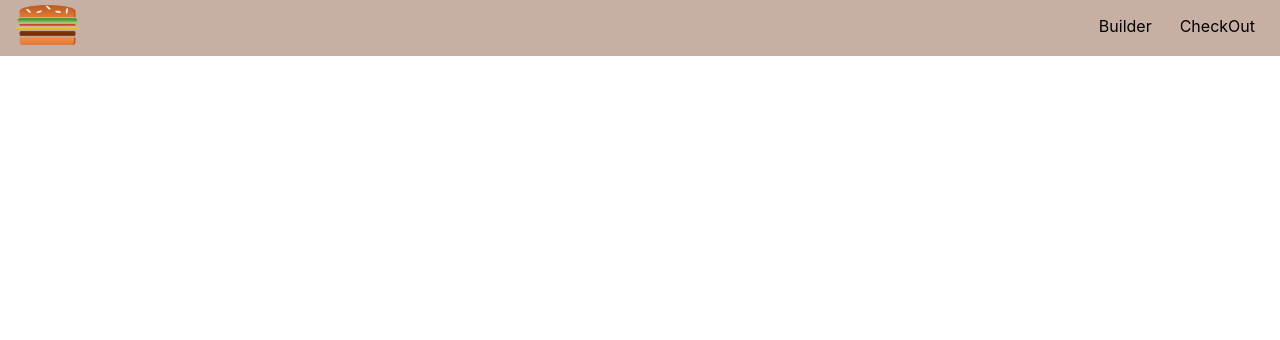
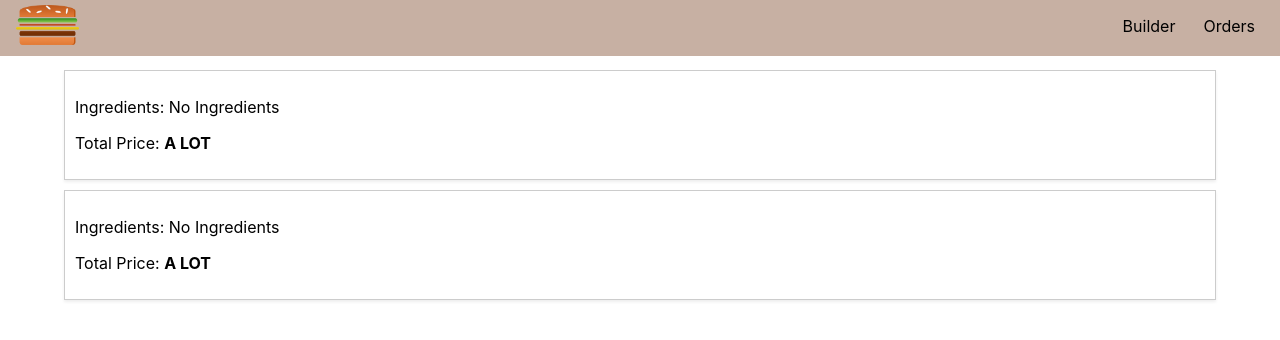
Before and after one commit to Stevan-Radovanovic/BurgerBuilder-WebApp, a React (Create React App) app in the folder bb1/: page /orders in a window 1280 px wide. Shown: the top 340 px of the page. Built offline with nearby package versions, Linux system fonts and the light colour scheme.

Commit message:
Added orders page

```diff
--- a/bb1/src/App.js
+++ b/bb1/src/App.js
@@ -7,6 +7,7 @@ import {
   Route,
   Redirect,
 } from 'react-router-dom/cjs/react-router-dom.min';
+import Orders from './containers/Orders/Orders';
 
 class App extends Component {
   render() {
@@ -16,6 +17,7 @@ class App extends Component {
           <Switch>
             <Route path="/burger" component={BurgerBuilder} />
             <Route path="/checkout" component={Checkout} />
+            <Route path="/orders" component={Orders} />
             <Redirect to="/burger" from="/" exact />
           </Switch>
         </Layout>
--- a/bb1/src/components/Navigation/NavItems/NavItems.js
+++ b/bb1/src/components/Navigation/NavItems/NavItems.js
@@ -1,14 +1,15 @@
 import React from 'react';
 import classes from './NavItems.module.css';
+import { NavLink } from 'react-router-dom';
 
 const NavItems = (props) => {
   return (
     <ul className={classes.NavItems}>
       <li>
-        <a href="/">Builder</a>
+        <NavLink to="/burger">Builder</NavLink>
       </li>
       <li>
-        <a href="/">CheckOut</a>
+        <NavLink to="/orders">Orders</NavLink>
       </li>
     </ul>
   );
--- /dev/null
+++ b/bb1/src/components/Order/Order.js
@@ -0,0 +1,17 @@
+import React, { Component } from 'react';
+import classes from './Order.module.css';
+
+class Order extends Component {
+  render() {
+    return (
+      <div className={classes.Order}>
+        <p>Ingredients: No Ingredients</p>
+        <p>
+          Total Price: <strong>A LOT</strong>
+        </p>
+      </div>
+    );
+  }
+}
+
+export default Order;
--- /dev/null
+++ b/bb1/src/components/Order/Order.module.css
@@ -0,0 +1,8 @@
+.Order {
+  width: 90%;
+  box-sizing: border-box;
+  box-shadow: 0 2px 3px #eee;
+  border: 1px solid #ccc;
+  margin: 10px auto;
+  padding: 10px;
+}
--- /dev/null
+++ b/bb1/src/containers/Orders/Orders.js
@@ -0,0 +1,15 @@
+import React, { Component } from 'react';
+import Order from '../../components/Order/Order';
+
+class Orders extends Component {
+  render() {
+    return (
+      <div>
+        <Order />
+        <Order />
+      </div>
+    );
+  }
+}
+
+export default Orders;
```
